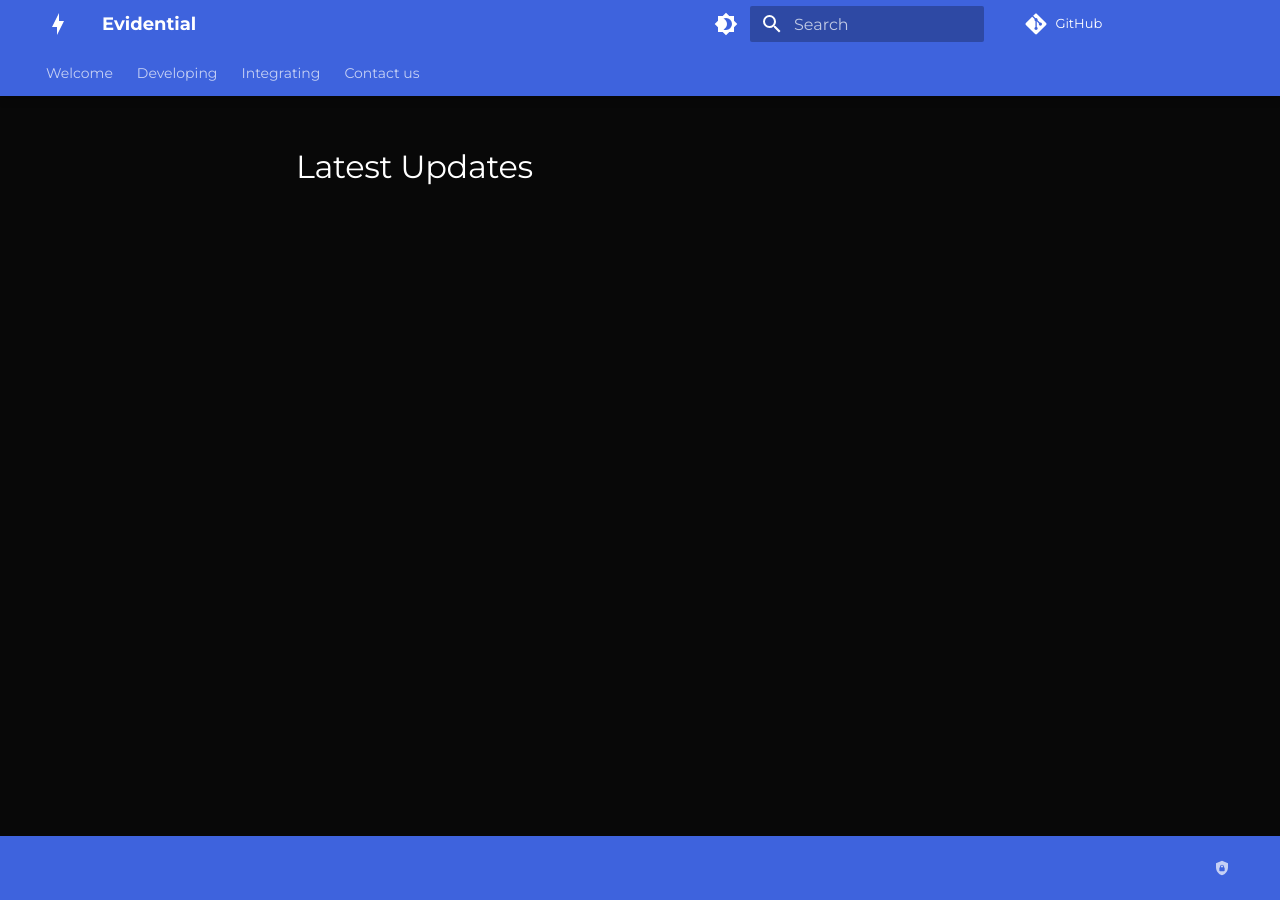
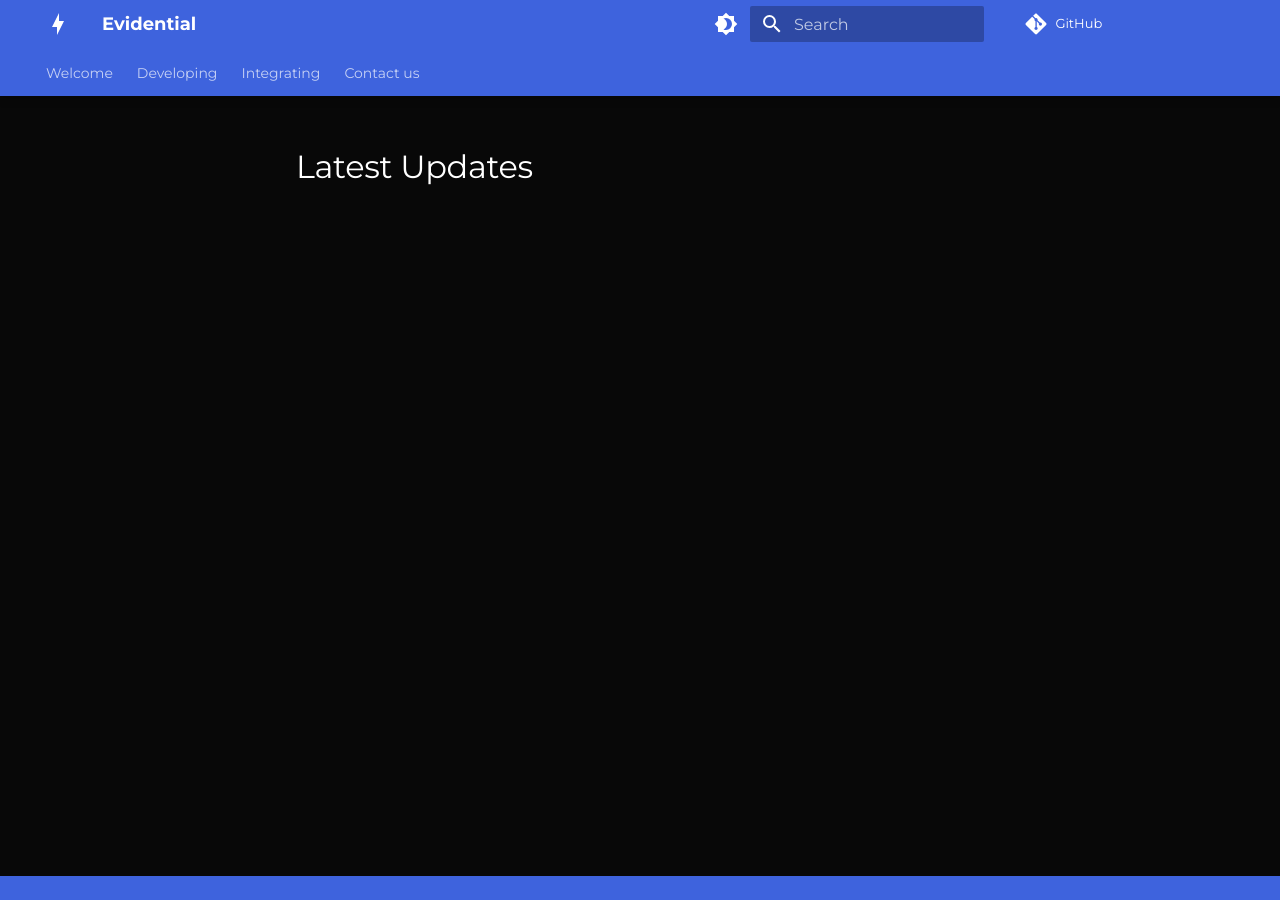
Before and after one commit to agency-fund/evidential-docs, an MkDocs documentation site: the page built from docs/blog/index.md, in a window 1280 px wide. Built offline with MkDocs 1.6.1 and Material for MkDocs 9.7.7, drawn with Linux system fonts in a browser that asks for light colours; comment, search, counter and statistics services are not loaded.

Commit message:
removed social privacy policy link from footer and changed link color in dark mode

```diff
--- a/docs/stylesheets/extra.css
+++ b/docs/stylesheets/extra.css
@@ -2,6 +2,7 @@
   /* ── BRAND & GLOBAL ───────────────────────────────────────── */
   --ev-color-brand: #3e63dd;
   --ev-color-on-brand: #ffffff;
+  --ev-color-link--dark: #9eb1ff;
 
   /* Typography */
   --ev-heading-font-weight: 400;
@@ -21,7 +22,6 @@
   --md-accent-fg-color: var(--ev-color-brand);
   --md-footer-bg-color: var(--ev-color-brand);
   --md-footer-bg-color--dark: var(--ev-color-brand);
-
   --md-default-bg-color: var(--ev-color-bg);
   --md-typeset-color: var(--ev-color-text);
   --md-default-fg-color--light: var(--ev-color-text);
@@ -37,7 +37,7 @@
   --md-default-bg-color: var(--ev-color-bg);
   --md-typeset-color: var(--ev-color-text);
   --md-default-fg-color--light: var(--ev-color-text);
-
+  --md-typeset-a-color: var(--ev-color-link--dark);
   --md-primary-fg-color: var(--ev-color-brand);
   --md-accent-fg-color: var(--ev-color-brand);
   --md-footer-bg-color: var(--ev-color-brand);
--- a/mkdocs.yaml
+++ b/mkdocs.yaml
@@ -4,10 +4,6 @@
 repo_url: https://github.com/agency-fund/evidential-be
 extra:
   generator: false
-  social:
-    - icon: material/shield-lock
-      link: https://www.idinsight.org/about/privacy-policy/
-      name: Privacy Policy
 
 theme:
   name: material
```
